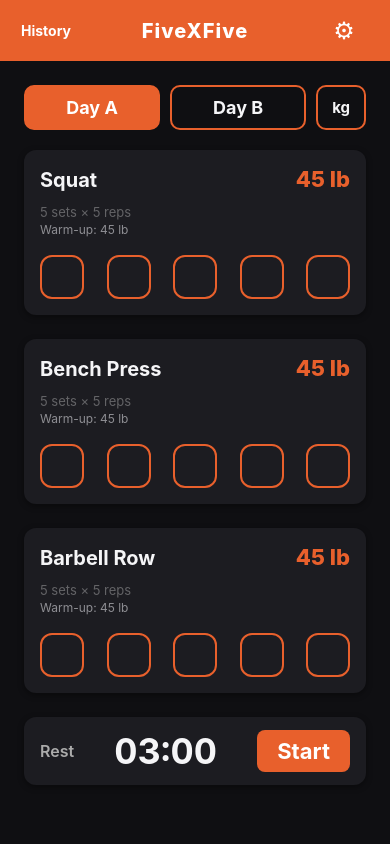
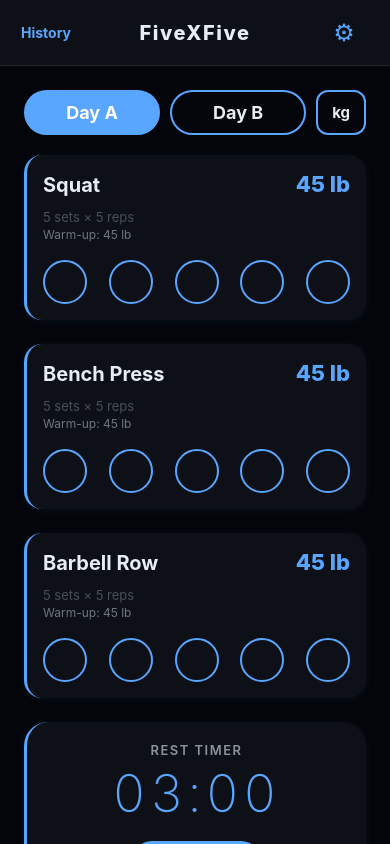
Before and after one commit to cemalec/FiveXFive, a React Native app: screen / in a window 390 px wide. Built offline with nearby package versions, Linux system fonts and the light colour scheme.

Commit message:
Claude's Midnight Carbon

```diff
--- a/components/HistoryScreen.tsx
+++ b/components/HistoryScreen.tsx
@@ -133,9 +133,11 @@ const styles = StyleSheet.create({
   header: {
     flexDirection: 'row',
     alignItems: 'center',
-    backgroundColor: theme.colors.primary,
+    backgroundColor: theme.colors.surface,
     paddingHorizontal: 8,
     paddingVertical: 12,
+    borderBottomWidth: 1,
+    borderBottomColor: theme.colors.border,
   },
   headerSide: {
     width: 52,
@@ -144,7 +146,7 @@ const styles = StyleSheet.create({
   },
   backArrow: {
     fontSize: 38,
-    color: theme.colors.white,
+    color: theme.colors.primary,
     lineHeight: 42,
   },
   headerTitle: {
@@ -152,7 +154,7 @@ const styles = StyleSheet.create({
     textAlign: 'center',
     fontSize: 20,
     fontWeight: '700',
-    color: theme.colors.white,
+    color: theme.colors.text,
   },
   scroll: {
     padding: 24,
--- a/components/RestTimer.tsx
+++ b/components/RestTimer.tsx
@@ -67,7 +67,7 @@ export default function RestTimer({ startSignal = 0, resetSignal = 0 }: Props) {
 
   return (
     <View style={styles.container}>
-      <Text style={styles.label}>Rest</Text>
+      <Text style={styles.label}>Rest Timer</Text>
       <Text style={styles.timerText}>{display}</Text>
       <TouchableOpacity
         style={[styles.button, isRunning && styles.buttonRunning]}
@@ -75,7 +75,9 @@ export default function RestTimer({ startSignal = 0, resetSignal = 0 }: Props) {
         accessibilityLabel={isRunning ? 'Skip rest' : 'Start rest timer'}
         accessibilityRole="button"
       >
-        <Text style={styles.buttonText}>{isRunning ? 'Skip' : 'Start'}</Text>
+        <Text style={[styles.buttonText, isRunning && { color: theme.colors.warning }]}>
+          {isRunning ? 'Skip' : 'Start'}
+        </Text>
       </TouchableOpacity>
     </View>
   );
@@ -83,38 +85,47 @@ export default function RestTimer({ startSignal = 0, resetSignal = 0 }: Props) {
 
 const styles = StyleSheet.create({
   container: {
-    flexDirection: 'row',
     alignItems: 'center',
-    justifyContent: 'space-between',
     backgroundColor: theme.colors.surface,
-    borderRadius: theme.radius.lg,
-    paddingVertical: 12,
+    borderRadius: theme.radius.xl,
+    paddingVertical: 20,
     paddingHorizontal: 16,
+    marginBottom: 16,
+    borderLeftWidth: 3,
+    borderLeftColor: theme.colors.primary,
     ...theme.shadow.card,
   },
   label: {
-    fontSize: 16,
+    fontSize: 13,
     color: theme.colors.textSecondary,
     fontWeight: '600',
+    letterSpacing: 1.5,
+    textTransform: 'uppercase',
+    marginBottom: 4,
   },
   timerText: {
-    fontSize: 36,
-    fontWeight: 'bold',
-    color: theme.colors.text,
+    fontSize: 52,
+    fontWeight: '200',
+    color: theme.colors.primary,
     fontVariant: ['tabular-nums'],
+    letterSpacing: 4,
+    marginBottom: 16,
   },
   button: {
-    paddingVertical: 8,
-    paddingHorizontal: 20,
+    paddingVertical: 10,
+    paddingHorizontal: 44,
     backgroundColor: theme.colors.accent,
-    borderRadius: theme.radius.sm,
+    borderRadius: theme.radius.pill,
   },
   buttonRunning: {
-    backgroundColor: theme.colors.warning,
+    backgroundColor: 'transparent',
+    borderWidth: 1.5,
+    borderColor: theme.colors.warning,
   },
   buttonText: {
     color: theme.colors.white,
-    fontSize: 22,
+    fontSize: 16,
     fontWeight: '700',
+    letterSpacing: 0.5,
   },
 });
--- a/components/SettingsScreen.tsx
+++ b/components/SettingsScreen.tsx
@@ -424,9 +424,11 @@ const styles = StyleSheet.create({
   header: {
     flexDirection: 'row',
     alignItems: 'center',
-    backgroundColor: theme.colors.primary,
+    backgroundColor: theme.colors.surface,
     paddingHorizontal: 8,
     paddingVertical: 12,
+    borderBottomWidth: 1,
+    borderBottomColor: theme.colors.border,
   },
   headerSide: {
     width: 52,
@@ -435,18 +437,18 @@ const styles = StyleSheet.create({
   },
   unitToggle: {
     borderWidth: 1.5,
-    borderColor: theme.colors.white,
+    borderColor: theme.colors.primary,
     borderRadius: theme.radius.sm,
     paddingVertical: 4,
   },
   unitToggleText: {
     fontSize: 14,
     fontWeight: '700',
-    color: theme.colors.white,
+    color: theme.colors.primary,
   },
   backArrow: {
     fontSize: 38,
-    color: theme.colors.white,
+    color: theme.colors.primary,
     lineHeight: 42,
   },
   headerTitle: {
@@ -454,7 +456,7 @@ const styles = StyleSheet.create({
     textAlign: 'center',
     fontSize: 20,
     fontWeight: '700',
-    color: theme.colors.white,
+    color: theme.colors.text,
   },
   scroll: {
     padding: 24,
--- a/components/WorkoutScreen.tsx
+++ b/components/WorkoutScreen.tsx
@@ -344,7 +344,7 @@ const styles = StyleSheet.create({
   dayTab: {
     flex: 1,
     paddingVertical: 10,
-    borderRadius: theme.radius.md,
+    borderRadius: theme.radius.pill,
     borderWidth: 2,
     borderColor: theme.colors.primary,
     alignItems: 'center',
@@ -365,6 +365,8 @@ const styles = StyleSheet.create({
     borderRadius: theme.radius.lg,
     padding: 16,
     marginBottom: 24,
+    borderLeftWidth: 3,
+    borderLeftColor: theme.colors.primary,
     ...theme.shadow.card,
   },
   exerciseHeader: {
@@ -401,7 +403,7 @@ const styles = StyleSheet.create({
   checkbox: {
     width: 44,
     height: 44,
-    borderRadius: theme.radius.lg,
+    borderRadius: 22,
     borderWidth: 2,
     borderColor: theme.colors.accent,
     alignItems: 'center',
@@ -426,8 +428,8 @@ const styles = StyleSheet.create({
     fontWeight: 'bold',
   },
   finishButton: {
-    backgroundColor: theme.colors.success,
-    borderRadius: theme.radius.lg,
+    backgroundColor: theme.colors.accent,
+    borderRadius: theme.radius.pill,
     paddingVertical: 16,
     alignItems: 'center',
     marginTop: 8,
@@ -456,15 +458,17 @@ const styles = StyleSheet.create({
     flexDirection: 'row',
     alignItems: 'center',
     justifyContent: 'space-between',
-    backgroundColor: theme.colors.primary,
+    backgroundColor: theme.colors.surface,
     paddingHorizontal: 20,
-    paddingVertical: 12,
+    paddingVertical: 14,
+    borderBottomWidth: 1,
+    borderBottomColor: theme.colors.border,
   },
   appTitle: {
     fontSize: 20,
     fontWeight: '800',
-    color: theme.colors.white,
-    letterSpacing: 1,
+    color: theme.colors.text,
+    letterSpacing: 1.5,
   },
   topBarAction: {
     minWidth: 52,
@@ -475,7 +479,7 @@ const styles = StyleSheet.create({
   topBarActionText: {
     fontSize: 14,
     fontWeight: '700',
-    color: theme.colors.white,
+    color: theme.colors.primary,
   },
   historyBadge: {
     minWidth: 18,
@@ -494,6 +498,6 @@ const styles = StyleSheet.create({
   },
   gearIcon: {
     fontSize: 24,
-    color: theme.colors.white,
+    color: theme.colors.primary,
   },
 });
--- a/theme.ts
+++ b/theme.ts
@@ -1,27 +1,27 @@
 export const theme = {
   colors: {
-    background: '#0F0F12',
-    surface: '#1C1C21',
-    primary: '#E8602C',
-    accent: '#E8602C',
-    danger: '#FF453A',
-    success: '#32D74B',
-    warning: '#FF9F0A',
-    text: '#F5F5F7',
-    textSecondary: '#ABABAB',
-    textMuted: '#636366',
-    textSoft: '#8E8E93',
-    border: '#2C2C2E',
-    overlay: 'rgba(0,0,0,0.70)',
+    background: '#03050A',
+    surface: '#0D1117',
+    primary: '#58A6FF',
+    accent: '#58A6FF',
+    danger: '#F85149',
+    success: '#3FB950',
+    warning: '#D29922',
+    text: '#E6EDF3',
+    textSecondary: '#8B949E',
+    textMuted: '#484F58',
+    textSoft: '#6E7681',
+    border: '#21262D',
+    overlay: 'rgba(1,4,9,0.82)',
     white: '#FFFFFF',
     black: '#000000',
   },
   radius: {
-    sm: 8,
-    md: 10,
-    lg: 12,
-    xl: 16,
-    pill: 26,
+    sm: 6,
+    md: 12,
+    lg: 18,
+    xl: 24,
+    pill: 50,
   },
   spacing: {
     xs: 4,
@@ -34,18 +34,18 @@ export const theme = {
   },
   shadow: {
     card: {
-      shadowColor: '#000',
-      shadowOffset: { width: 0, height: 2 },
-      shadowOpacity: 0.40,
-      shadowRadius: 6,
-      elevation: 4,
+      shadowColor: '#58A6FF',
+      shadowOffset: { width: 0, height: 1 },
+      shadowOpacity: 0.08,
+      shadowRadius: 8,
+      elevation: 3,
     },
     modal: {
       shadowColor: '#000',
-      shadowOffset: { width: 0, height: 6 },
-      shadowOpacity: 0.55,
-      shadowRadius: 16,
-      elevation: 12,
+      shadowOffset: { width: 0, height: 8 },
+      shadowOpacity: 0.65,
+      shadowRadius: 20,
+      elevation: 14,
     },
   },
 } as const;
```
